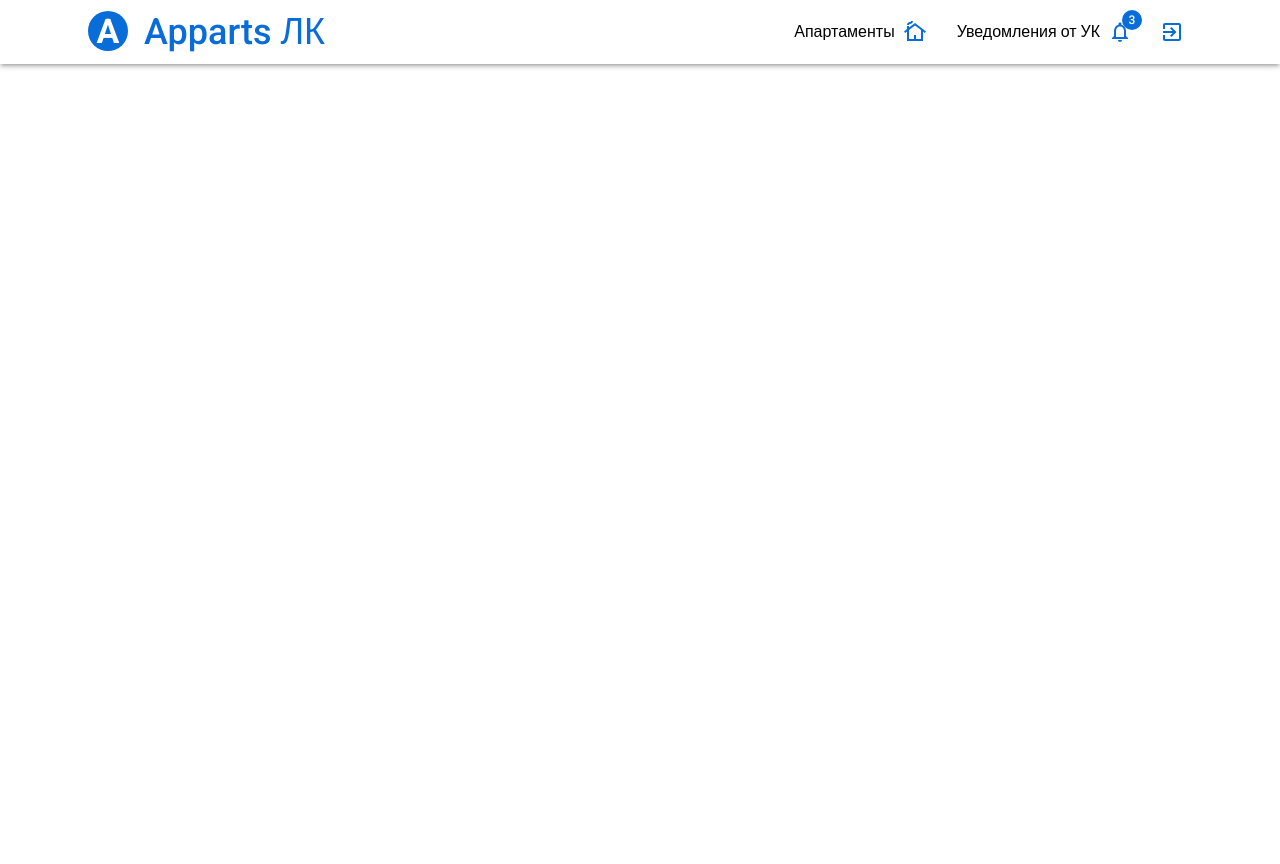
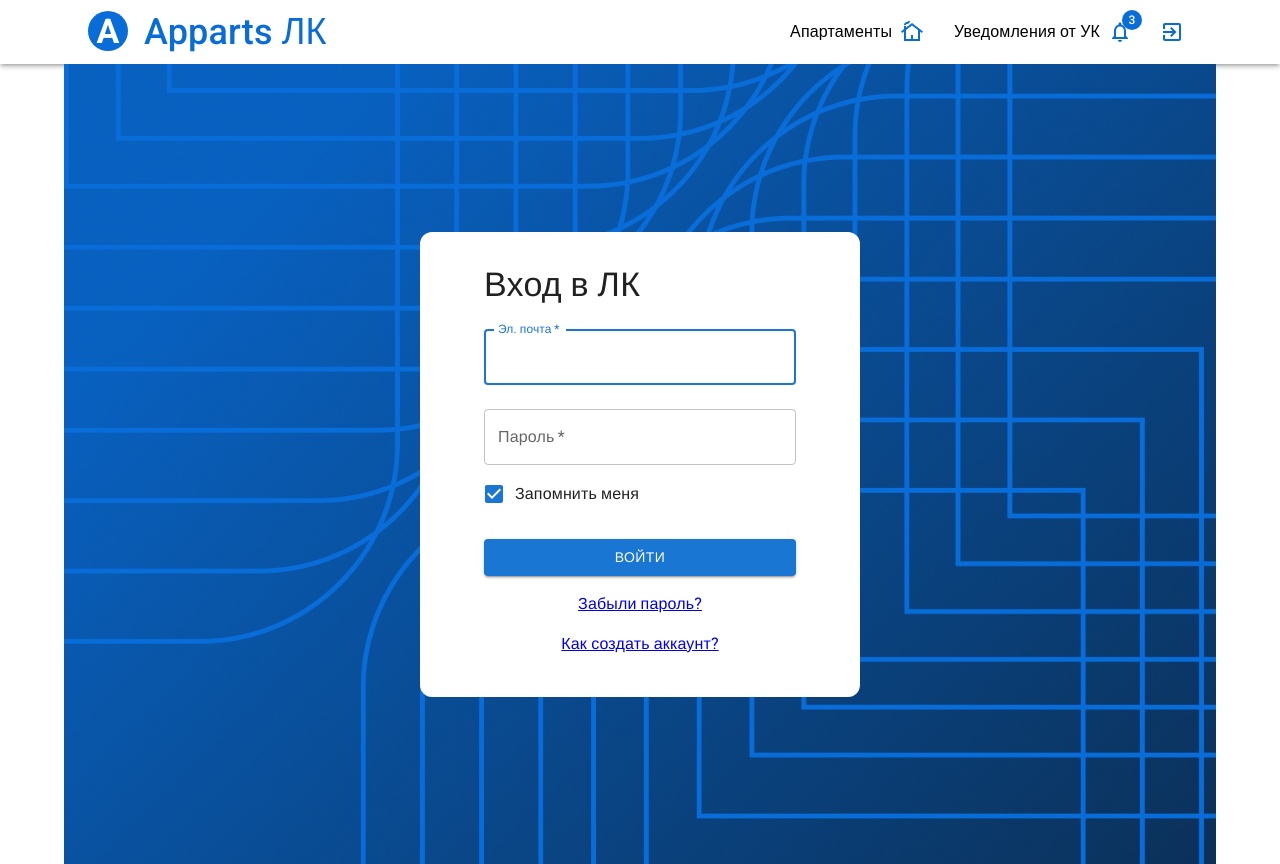
Before and after one commit to KosilovaDaria/LK_app, a React (Create React App) app: page / in a window 1280 px wide. Before the commit the page ends 800 px from the top, so only its background shows below. Built offline with nearby package versions, Linux system fonts and the light colour scheme; a web font is replaced by a local one.

Commit message:
fixed: links for index, SignIn, PassRecovery components

```diff
--- a/src/components/barChart/BarChart.js
+++ b/src/components/barChart/BarChart.js
@@ -8,7 +8,7 @@ const BarChart = (stat) => {
   useEffect(() => {
     setStatData(stat.stat);
   })
-  // console.log(statData)
+  console.log(statData)
 
 
   const getPath = (x, width, y, y1) =>
--- a/src/components/passRecovery/PassRecovery.js
+++ b/src/components/passRecovery/PassRecovery.js
@@ -1,5 +1,6 @@
-import { Button, CssBaseline, TextField, FormControlLabel, Checkbox, Link, Box, Typography, Container, Stack } from '@mui/material';
+import { Button, CssBaseline, TextField, Box, Typography, Container } from '@mui/material';
 import { createTheme, ThemeProvider, styled } from '@mui/material/styles';
+import { Link } from 'react-router-dom';
 import bgImage from '../../assets/backGround.png';
 
 const theme = createTheme({
@@ -52,8 +53,8 @@ export default function PassRecovery() {
           <Typography component="h1" variant="h4" >
             Восстановление пароля
           </Typography>
-          <Typography component="p" variant="subtitle1"  sx={{ mt: 3, mb: 2 }}>
-          Введите Ваш  адрес электронной почты, используемый для входа.Мы вышлем письмо с инструкцией
+          <Typography component="p" variant="subtitle1" sx={{ mt: 3, mb: 2 }}>
+            Введите Ваш  адрес электронной почты, используемый для входа. Мы вышлем письмо с инструкцией
           </Typography>
           <Box component="form" onSubmit={handleSubmit} noValidate sx={{ mt: 1 }}>
             <TextField
@@ -66,6 +67,7 @@ export default function PassRecovery() {
               autoComplete="email"
               autoFocus
             />
+            <Link to='/signin' style={{ textDecoration: "none" }}>
               <Button
                 type="submit"
                 fullWidth
@@ -73,6 +75,7 @@ export default function PassRecovery() {
                 sx={{ mt: 3, mb: 2 }}
               > Отправить
               </Button>
+            </Link>
           </Box>
         </Box>
       </CustomContainer>
--- a/src/components/quarterStat/QuarterStat.js
+++ b/src/components/quarterStat/QuarterStat.js
@@ -2,25 +2,24 @@ import { Button, ToggleButtonGroup, ToggleButton, Box, Typography, Grid, Stack,
 import { DateRange, Analytics, AccountBalanceWallet, ArrowBackIos } from '@mui/icons-material';
 import BarChart from "../barChart/BarChart";
 import { useState } from "react";
-import {  styled } from '@mui/material/styles';
-import './style.css';
+import { styled } from '@mui/material/styles';
 
 const QuarterStat = (stat) => {
   const statData = [
     {
-      month: "march",
+      month: "Март",
       occupancy: 73,
       averege: 1325,
       income: 48250
     },
     {
-      month: "february",
+      month: "Февраль",
       occupancy: 83,
       averege: 1178,
       income: 45732
     },
     {
-      month: "junuary",
+      month: "Январь",
       occupancy: 62,
       averege: 987,
       income: 36587
@@ -29,77 +28,91 @@ const QuarterStat = (stat) => {
 
   const [barIndicator, setBarIndicator] = useState('occupancy');
 
-  const handlebarIndicator = ( event, newBarIndicator ) => {
+  const handlebarIndicator = (event, newBarIndicator) => {
     setBarIndicator(newBarIndicator);
   };
-console.log(barIndicator)
- //создание массива данных для построения графика загрузки/ср тарифа/доходов
+  //создание массива данных для построения графика загрузки/ср тарифа/доходов
   const mapStatData = (keys) => statData.map(data => keys.reduce((keyValue, key) => {
-  keyValue[key] = data[key];
+    keyValue[key] = data[key];
     return keyValue;
   }, {}));
 
   let newStatData;
-//написать функцию по замене названия ключа индикатора на value
+  //написать функцию по замене названия ключа индикатора на value
   switch (barIndicator) {
     case 'occupancy':
       newStatData = mapStatData(["month", "occupancy"]);
-      newStatData.map(({occupancy, ...num}) => (num.value = num.occupancy, num));
+      newStatData.map(({ occupancy, ...num }) => (num.value = num.occupancy, num));
       newStatData.forEach(num => (num.value = num.occupancy, delete num.occupancy));
       break;
     case 'averege':
       newStatData = mapStatData(["month", "averege"]);
-      newStatData.map(({averege, ...num}) => (num.value = num.averege, num));
+      newStatData.map(({ averege, ...num }) => (num.value = num.averege, num));
       newStatData.forEach(num => (num.value = num.averege, delete num.averege));
       break;
     case 'income':
       newStatData = mapStatData(["month", "income"]);
-      newStatData.map(({income, ...num}) => (num.value = num.income, num));
+      newStatData.map(({ income, ...num }) => (num.value = num.income, num));
       newStatData.forEach(num => (num.value = num.income, delete num.income));
       break;
     default:
       newStatData = mapStatData(["month", "occupancy"]);
 
-      newStatData.map(({occupancy, ...num}) => (num.value = num.occupancy, num));
+      newStatData.map(({ occupancy, ...num }) => (num.value = num.occupancy, num));
       newStatData.forEach(num => (num.value = num.occupancy, delete num.occupancy));
 
       break;
   }
 
-  const CustomToggleBtn = styled(ToggleButton) (({ customColor }) => ({
+  const CustomToggleBtn = styled(ToggleButton)(({ selectedcolor }) => ({
     width: 258,
-    height:35,
+    height: 35,
     textTransform: 'none',
-    fontSize: 16,
-    border:'none',
+    fontSize: 20,
+    fontWeight:400,
+    border: 'none',
     borderRadius: 5,
-    color: customColor,
-    justifyContent:'flex-start',
-    '&:hover':{
-      backgroundColor: customColor,
-      color:"white"
+    color: selectedcolor,
+    justifyContent: 'flex-start',
+    '&:hover': {
+      backgroundColor: selectedcolor,
+      color: "white"
     },
     "&.Mui-selected, &.Mui-selected:hover": {
       color: "white",
-      backgroundColor: customColor
+      backgroundColor: selectedcolor,
     }
 
 
   }))
 
   return (
-    <Grid container mt={6}>
-      <Grid item md={8} sm={12}>
-
+    <Grid container mt={6} >
+      <Grid item md={9} sm={12}>
         <BarChart stat={newStatData} />
       </Grid>
-      <Grid item md={4} sm={12}>
-      {/* <ToggleButtonGroup
+      <Grid item md={3} sm={12}>
+        <ToggleButtonGroup
           orientation="vertical"
+          value={barIndicator}
           exclusive
+          onChange={handlebarIndicator}
+        >
+          <CustomToggleBtn value="occupancy" selectedcolor='#69A1AC'>
+            <DateRange sx={{ mr: 1 }} /> Загрузка
+          </CustomToggleBtn>
+          <CustomToggleBtn value="averege" selectedcolor='#676EBC'
+          >
+            <Analytics sx={{ mr: 1 }} /> Средний тариф
+          </CustomToggleBtn>
+          <CustomToggleBtn value="income" selectedcolor='#E58B1E'
+          >
+            <AccountBalanceWallet sx={{ mr: 1 }} />Доход
+          </CustomToggleBtn>
+        </ToggleButtonGroup>
 
-        > */}
-          <CustomToggleBtn
+
+        {/* <CustomToggleBtn
           value='occupancy'
           onChange={()=> setBarIndicator('occupancy')}
           customColor='#69A1AC'
@@ -119,52 +132,7 @@ console.log(barIndicator)
           customColor='#E58B1E'
           >
             <AccountBalanceWallet sx={{ mr: 1 }} />Доход
-          </CustomToggleBtn>
-        {/* </ToggleButtonGroup>  */}
-
-
-
-         {/* <ToggleButtonGroup
-          orientation="vertical"
-          value={barIndicator}
-          exclusive
-          onChange={handlebarIndicator}
-        >
-          <CustomToggleBtn value="occupancy" customColor='#69A1AC'>
-            <DateRange sx={{mr:1}}/> Загрузка
-          </CustomToggleBtn>
-          <CustomToggleBtn value="averege" customColor='#676EBC'
-          >
-            <Analytics sx={{mr:1}}/> Средний тариф
-          </CustomToggleBtn>
-          <CustomToggleBtn value="income" customColor='#E58B1E'
-          >
-            <AccountBalanceWallet sx={{ mr: 1 }} />Доход
-          </CustomToggleBtn>
-        </ToggleButtonGroup>  */}
-
-
-        {/* <Stack alignItems="flex-start">
-
-          <Button onClick={(e) => handlebarIndicator("occupancy", e) }
-           sx={{textTransform:'none', color:'rgb(105, 161, 172)',
-            '&:hover':
-            { backgroundColor:'rgb(105, 161, 172)', color:'rgb(255, 255, 255)'},
-            '&:selected':
-            { backgroundColor:'rgb(105, 161, 172)', color:'rgb(255, 255, 255)'},
-             }}>
-            <DateRange sx={{mr:1}}/>Загрузка
-            </Button>
-          <Button onClick={(e) => handlebarIndicator("averege", e)}
-           sx={{textTransform:'none', color:'rgb(103, 110, 188)', '&:hover':{ backgroundColor:'rgb(103, 110, 188)', color:'rgb(255, 255, 255)'}}}>
-            <Analytics sx={{mr:1}}/>Средний тариф
-            </Button>
-          <Button onClick={(e) => handlebarIndicator("income", e)}
-          sx={{textTransform:'none', color:'rgb(229, 139, 30)', '&:hover':{ backgroundColor:'rgb(229, 139, 30)', color:'rgb(255, 255, 255)'}}}>
-            <AccountBalanceWallet sx={{ mr: 1 }} />Доход
-            </Button>
-        </Stack> */}
-
+          </CustomToggleBtn> */}
       </Grid>
     </Grid>
   )
--- a/src/components/quarterStat/style.css
+++ /dev/null
@@ -1,3 +0,0 @@
-.CustomToggleButton .Mui-selected {
-  color: red;
-}
--- a/src/components/signIn/SignIn.js
+++ b/src/components/signIn/SignIn.js
@@ -78,6 +78,7 @@ export default function SignIn() {
               control={<Checkbox defaultChecked value="remember" color="primary" />}
               label="Запомнить меня"
             />
+            <Link to='/apartments' style={{ textDecoration: "none" }}>
               <Button
                 type="submit"
                 fullWidth
@@ -85,13 +86,15 @@ export default function SignIn() {
                 sx={{ mt: 3, mb: 2 }}
               > Войти
               </Button>
+            </Link>
+
             <Stack spacing={2} sx={{ textAlign: 'center' }}>
               <Link to='/passrecovery'>
                 Забыли пароль?
               </Link>
-              {/* <Link >
-                {"Как создать аккаунт?"}
-              </Link> */}
+              <Link to='/passrecovery'>
+                Как создать аккаунт?
+              </Link>
             </Stack>
           </Box>
         </Box>
--- a/src/index.js
+++ b/src/index.js
@@ -59,7 +59,7 @@ const aparts = [
     occupancy: 63,
     stat: [
       {
-        month: "march",
+        month: "vfhn",
         occupancy: 85,
         averege: 1458,
         income: 50580
@@ -85,6 +85,7 @@ render(
   <BrowserRouter>
     <Routes>
       <Route path="/" element={<App />} >
+        <Route index element={<SignIn />} />
         <Route path="apartments" element={<ApartLayout aparts={aparts} />} >
           <Route index element={<Apartments aparts={aparts} />} />
           <Route path=":apartmentId" element={<SingleApartment aparts={aparts} />} />
@@ -94,10 +95,10 @@ render(
           </Route>
         </Route>
         <Route path="notifications" element={<Notifications aparts={aparts} />} />
-        <Route path="signin" element={<SignIn />} />
-        <Route path="passrecovery" element={<PassRecovery />} />
         <Route path="*" element={<NotFound />} />
       </Route>
+      <Route path="signin" element={<SignIn />} />
+      <Route path="/passrecovery" element={<PassRecovery />} />
     </Routes>
   </BrowserRouter>,
   rootElement
```
Also changed, not shown: src/components/app/App.js (+3 -11 lines). Lines whose indentation alone changed are shown as unchanged.
